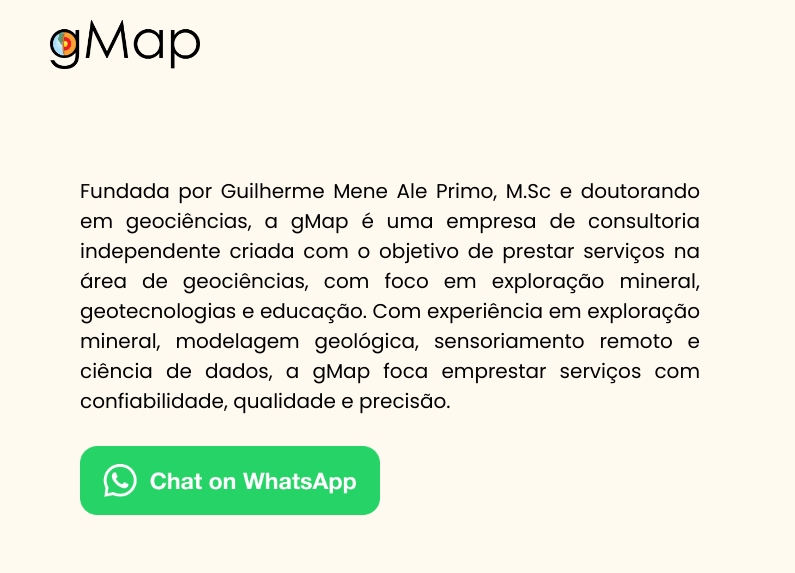
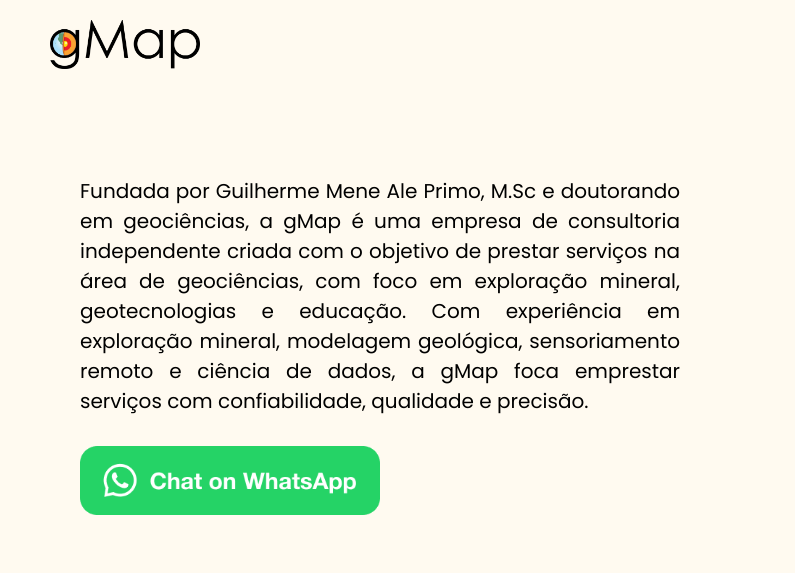
Before and after one commit to gmap-geo/gmap-geo.github.io, a plain HTML site: page contact.html in a window 1280 px wide. Shown: the top 573 px of the page, 0-795 px from the left. Drawn offline with nearby package versions, Linux system fonts and the light colour scheme.

Commit message:
Fixing resizing of contact page

```diff
--- a/contact.html
+++ b/contact.html
@@ -28,11 +28,15 @@
 
         <div class="main">
             <div class="about">
+                <div class="contact">
                     <div class="left-about">
                         <p>
-                        Fundada por Guilherme Mene Ale Primo, M.Sc e doutorando em geociências, a gMap é uma empresa de consultoria
-                        independente criada com o objetivo de prestar serviços na área de geociências, com foco em exploração mineral,
-                        geotecnologias e educação. Com experiência em exploração mineral, modelagem geológica, sensoriamento remoto e
+                            Fundada por Guilherme Mene Ale Primo, M.Sc e doutorando em geociências, a gMap é uma empresa de
+                            consultoria
+                            independente criada com o objetivo de prestar serviços na área de geociências, com foco em
+                            exploração mineral,
+                            geotecnologias e educação. Com experiência em exploração mineral, modelagem geológica, sensoriamento
+                            remoto e
                             ciência de dados, a gMap foca emprestar serviços com confiabilidade, qualidade e precisão.
                         </p>
                         <a href="https://wa.me/+5519998724362">
@@ -40,12 +44,14 @@
                         </a>
                     </div>
                     <div class="right-about">
+                        <div class="img-about">
                             <img src="assets/banners/About.png" alt="gMap about photo">
                         </div>
                     </div>
                 </div>
+            </div>
+        </div>
 </body>
-</div>
 <footer>
     <div class="footer">
         <h4>Copyright 2024 &copy; gMap. </h4>
--- a/style.css
+++ b/style.css
@@ -2,6 +2,7 @@
 
 body{
     min-width: 700px;
+    background-color:rgb(255, 250, 240);
 }
 
 *{
@@ -257,7 +258,8 @@
 }
 
 .blog{
-    padding: 10px 80px;
+    padding: 50px 80px;
+    margin-bottom: 80px;
     display: flex;
     flex-direction: row;
     gap: 20px;
@@ -270,11 +272,12 @@
     background-color: #fdf4e2;
 }
 
-.about{
+.about .contact{
     display: flex;
     justify-content: space-between;
     padding: 80px 80px;
-    gap: 100px
+    gap: 100px;
+    flex-wrap: wrap;
 }
 
 .about .left-about{
@@ -284,6 +287,7 @@
     display: flex;
     flex-direction: column;
     gap: 30px;
+    max-width: 600px;
 }
 
 .about .left-about img{
@@ -331,8 +335,6 @@
     filter: drop-shadow(10px 10px 10px rgba(0, 0, 0, 0.7));
 }
 
-
-
 .post-content p{
     padding: 10px 25px;
     text-align: justify;
```
Also changed, not shown: index.html (+0 -2 lines), posts.html (+0 -1 lines), posts/qgis.html (+0 -1 lines), posts/rfp.html (+0 -1 lines), posts/rpp.html (+0 -1 lines), services.html (+0 -1 lines). Lines whose indentation alone changed are shown as unchanged.
